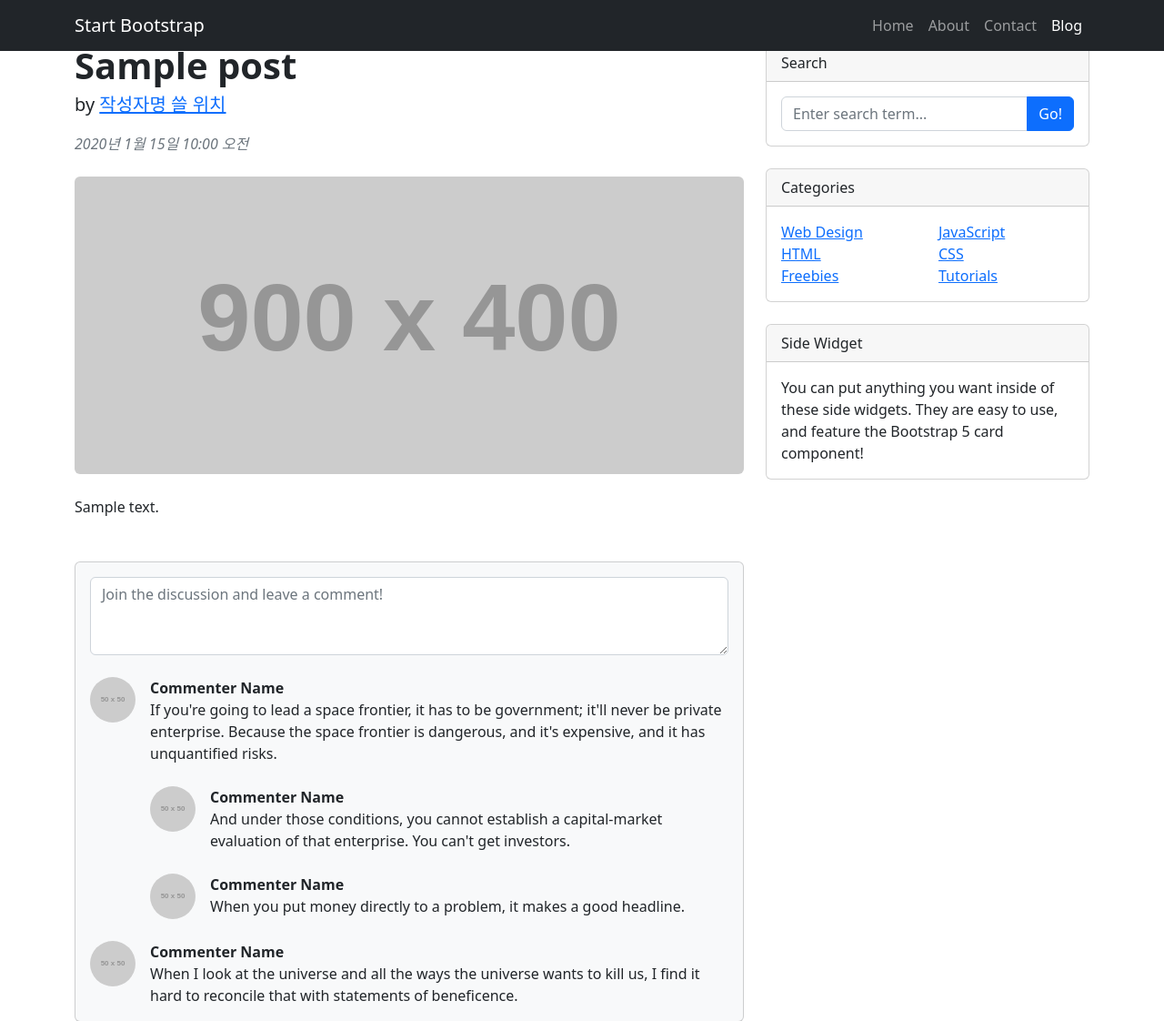
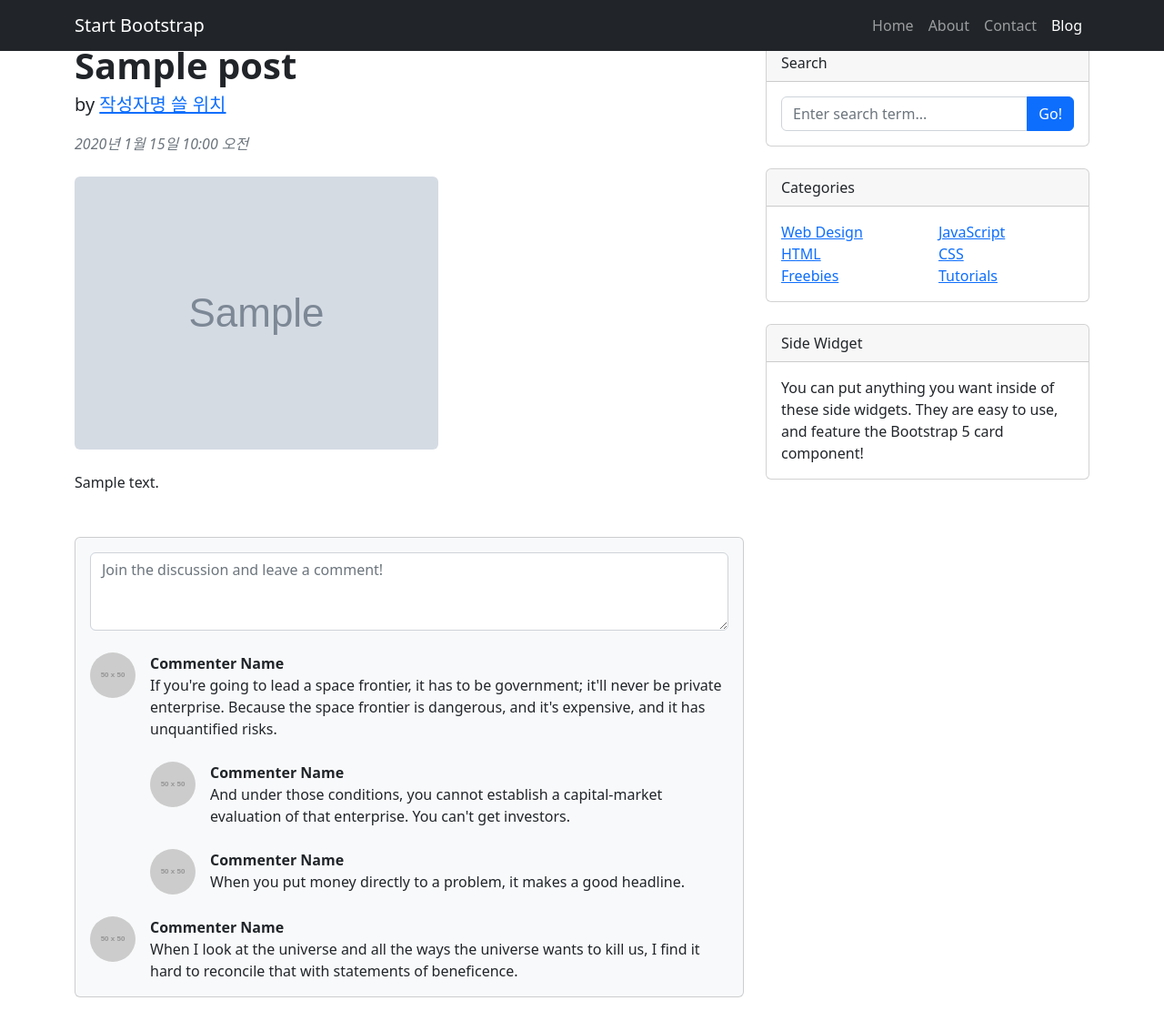
Before and after one commit to hana-taba/django_practice, a Django app: page /blog/1/ in a window 1280 px wide. Shown: the top 1122 px of the page at 91% size. Run offline with Django 4.2, Linux system fonts and the light colour scheme; tables that the repository leaves empty hold one stand-in row (values such as "Sample post"); grey boxes marked "Sample" are stand-in pictures; grey boxes labelled with a size stand in for pictures from a placeholder-image service; some libraries are stand-ins or nearby versions.

Commit message:
포스트 상세 페이지에 대표 이미지 출력

```diff
--- a/blog/templates/blog/post_detail.html
+++ b/blog/templates/blog/post_detail.html
@@ -48,7 +48,7 @@
                             <div class="text-muted fst-italic mb-2">{{post.created_at}}</div>
                         </header>
                         <!-- Preview image figure-->
-                        <figure class="mb-4"><img class="img-fluid rounded" src="https://dummyimage.com/900x400/ced4da/6c757d.jpg" alt="..." /></figure>
+                        <figure class="mb-4"><img class="img-fluid rounded" src="{{post.head_image.url}}" alt="" /></figure>
                         <!-- Post content-->
                         <section class="mb-5">
                         <p>{{post.content}}</p>
```
